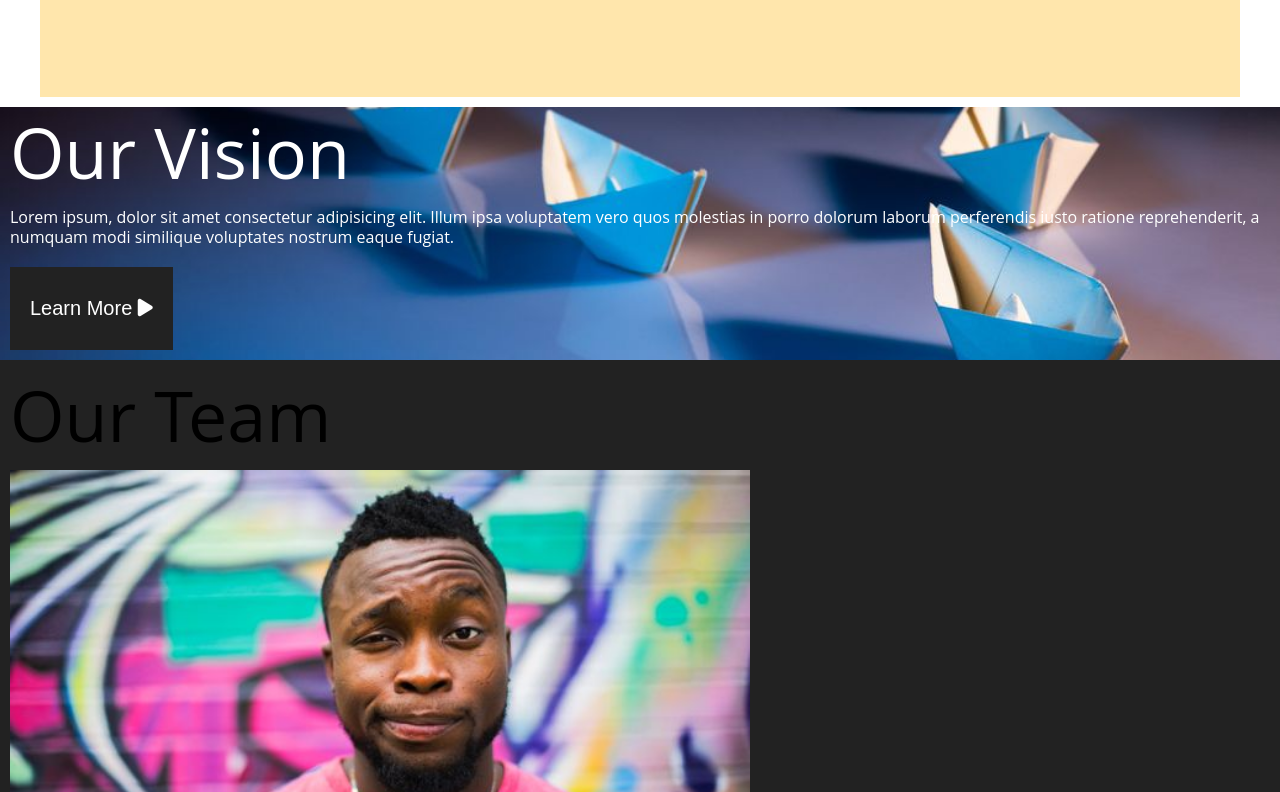
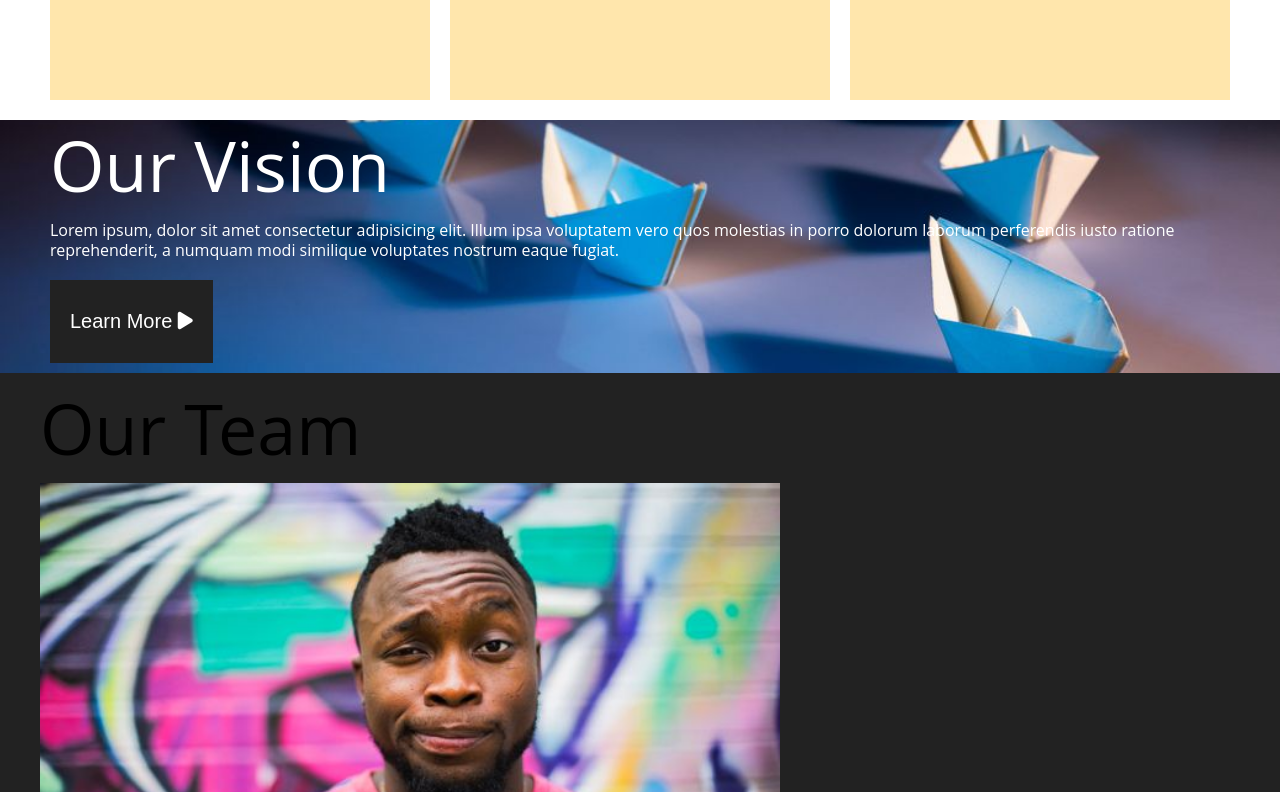
Before and after one commit to bell0729/bell0729.github.io, a plain HTML site: page final-project/index.html in a window 1280 px wide. Shown: the part 2268-3060 px from the top of the page. Drawn offline with Linux system fonts and the light colour scheme.

Commit message:
finishes vision and starts team

```diff
--- a/final-project/css/main.css
+++ b/final-project/css/main.css
@@ -191,7 +191,7 @@ header>p{
 .vision>h1, .vision>p, .vision>.learn{
     padding: 10px;
 }
-.vision{
+.vision-sec{
     color: white;
     background-image: url(/images/vision.jpg);
     background-position: center;
@@ -374,6 +374,9 @@ footer{
         grid-template-columns: repeat(6, 1fr);
         grid-template-rows: auto 1fr 1fr;
     }
+    .services>div{
+        border: solid 10px white;
+    }
     .services>h1{
         grid-column: 1 / 7;
         grid-row: 1 / 2;
@@ -403,4 +406,12 @@ footer{
        padding-top: 0px;
        background-color: #ffe6ac;
     }
+    .vision{
+        width: 1200px;
+        margin: auto;
+    }
+    .team{
+        width: 1200px;
+        margin: auto;
+    }
 }
--- a/final-project/index.html
+++ b/final-project/index.html
@@ -88,6 +88,7 @@
                 </div>
             </div>
         </div>
+        <div class="vision-sec">
             <div class="vision"><!--white lettering put on vision.jpg-->
                 <h1>Our Vision</h1>
                 <p>Lorem ipsum, dolor sit amet consectetur adipisicing elit. Illum ipsa voluptatem vero quos molestias in porro dolorum laborum perferendis iusto ratione reprehenderit, a numquam modi similique voluptates nostrum eaque fugiat.</p>
@@ -95,6 +96,8 @@
                     <button type="submit">Learn More <i class="fa-solid fa-play"></i></button><!--background is 50% black box-->
                 </form>
             </div>
+        </div>
+        <div class="team-sec">
             <div class="team"><!--black lettering on a yellow background-->
                 <h1>Our Team</h1>
                 <img src="images/john.jpg" alt="black male in colourful shirt in front of graphiti">
@@ -110,6 +113,7 @@
                     <h3>CEO and Co-owner</h3><!--orange page break-->
                     <hr>
                     <p>Lorem ipsum dolor sit amet consectetur adipisicing elit. Fugit iure ducimus ad temporibus totam eos, perspiciatis quam earum at quaerat cumque doloribus pariatur molestiae ipsam quisquam. Maxime qui quasi quia.</p>
+                </div>
             </div>
         </div>
         <div class="contact"><!--black lettering on white background-->
```
Lines whose indentation alone changed are shown as unchanged.
